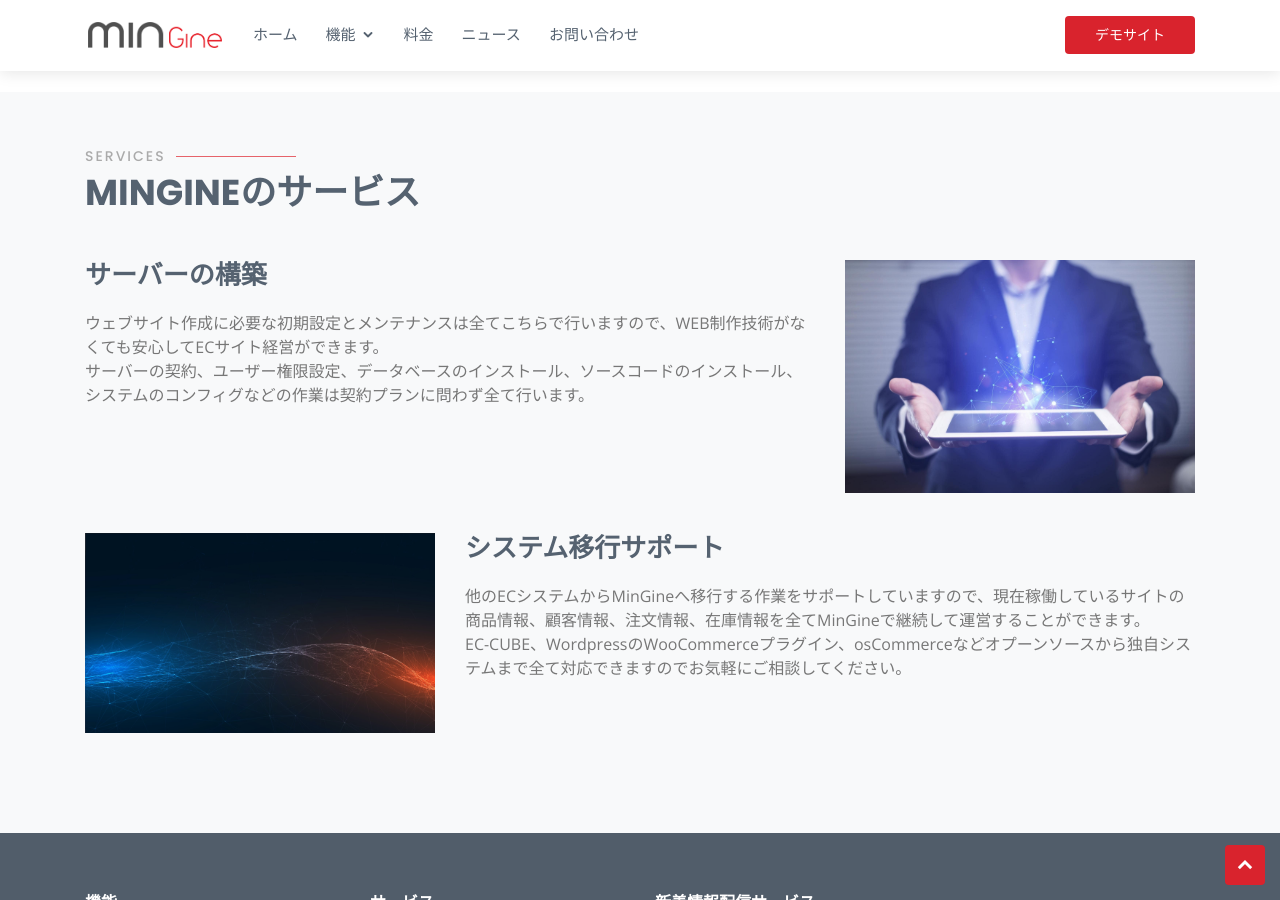
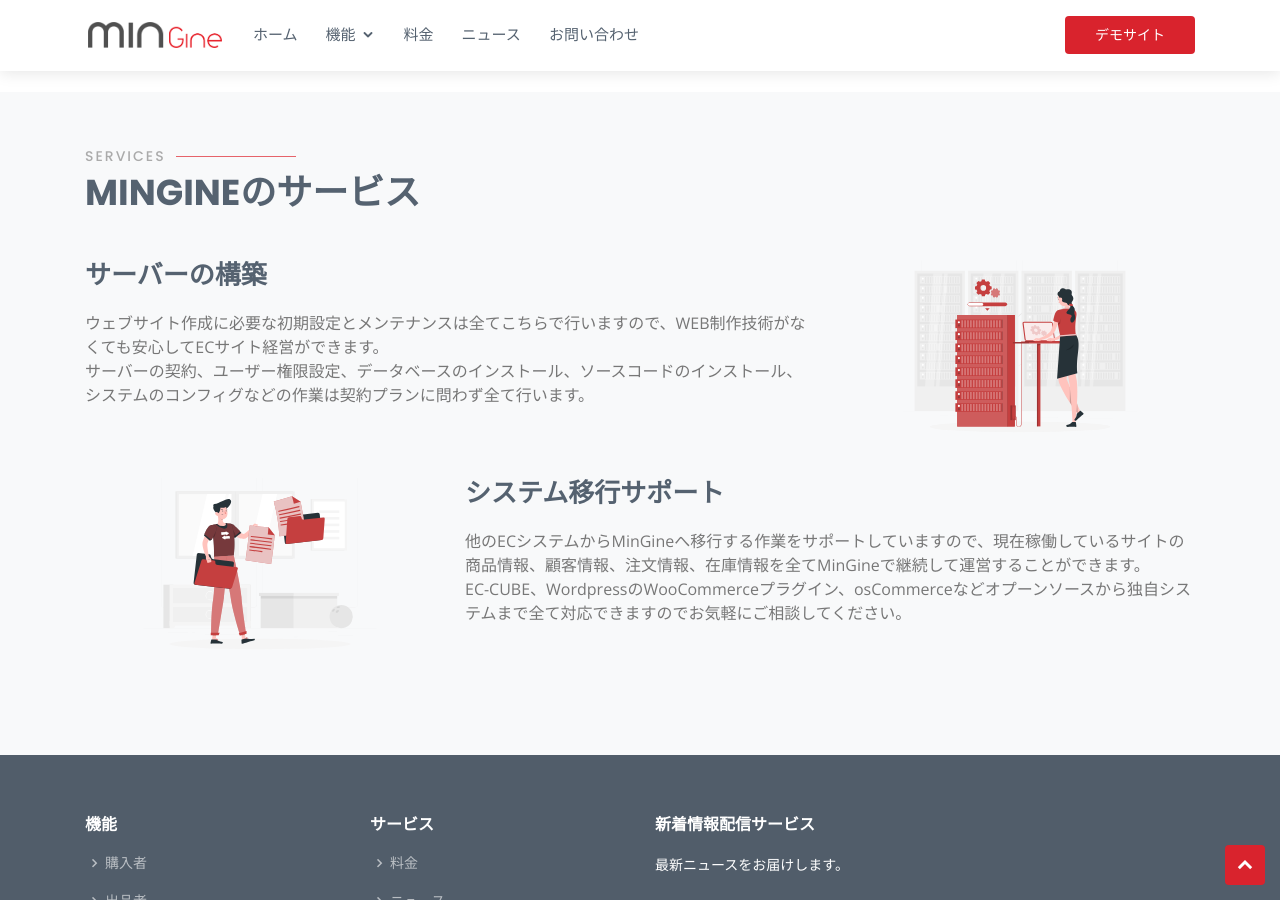
Before and after one commit to MinUFO/minshop, a Jekyll site: the page built from index.html, in a window 1280 px wide and 900 px high, scrolled down 1809 px. Built offline with Jekyll 4.4.1, drawn with Linux system fonts in a browser that asks for light colours.

Commit message:
update services part

```diff
--- a/index.html
+++ b/index.html
@@ -38,13 +38,13 @@
     icon: icofont-flash
     description: 商品の売買専用システムのため、不要な機能・データがなくてページロードが早くて、ユーザーに良い印象を残します。
 services:
-  - thumb: assets/img/slide-2.jpg
+  - thumb: assets/img/service-1.svg   #rgb(197,63,63) https://stories.freepik.com/illustration/server-status/rafiki
     title: サーバーの構築
     description: >-
       ウェブサイト作成に必要な初期設定とメンテナンスは全てこちらで行いますので、WEB制作技術がなくても安心してECサイト経営ができます。
 
       サーバーの契約、ユーザー権限設定、データベースのインストール、ソースコードのインストール、システムのコンフィグなどの作業は契約プランに問わず全て行います。
-  - thumb: assets/img/slide-3.jpg
+  - thumb: assets/img/service-2.svg   #rgb(197,63,63) https://stories.freepik.com/illustration/transfer-files/rafiki
     title: システム移行サポート
     description: >-
       他のECシステムからMinGineへ移行する作業をサポートしていますので、現在稼働しているサイトの商品情報、顧客情報、注文情報、在庫情報を全てMinGineで継続して運営することができます。
```
Also changed, not shown: assets/img/service-1.svg (added), assets/img/service-2.svg (added).
